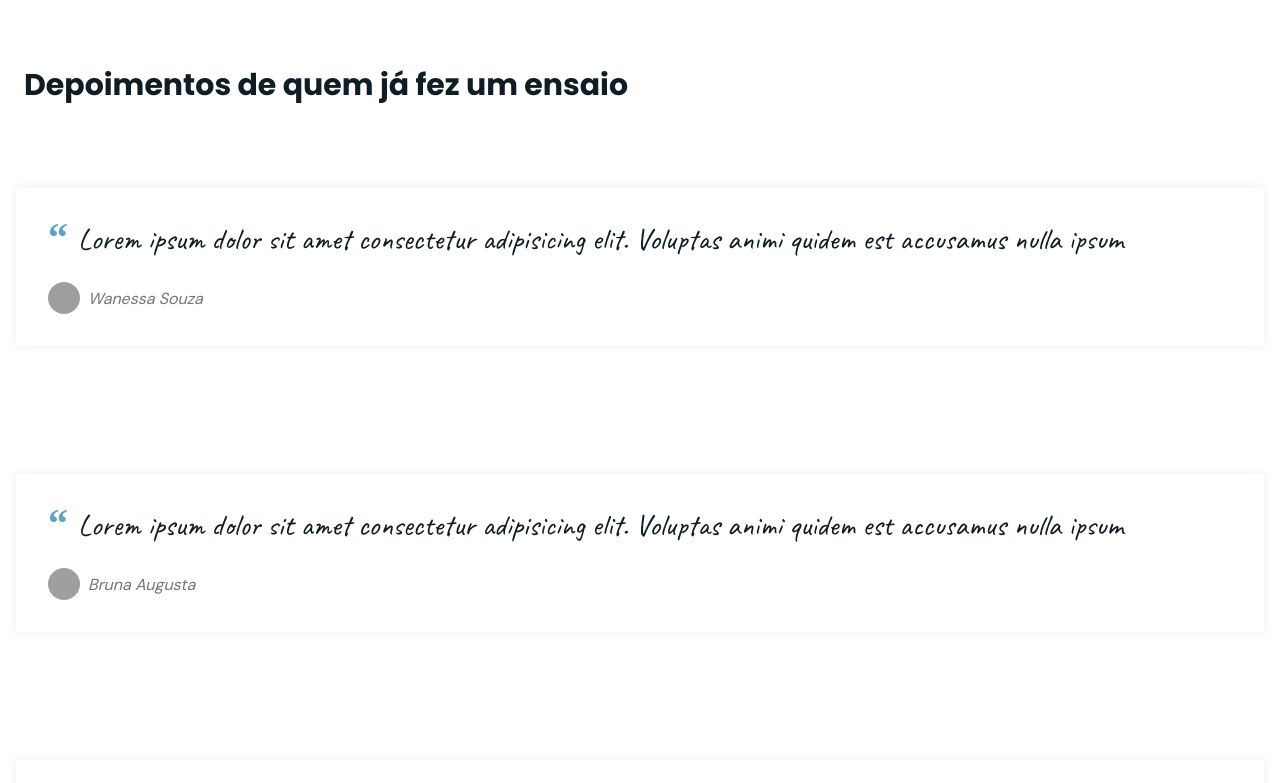
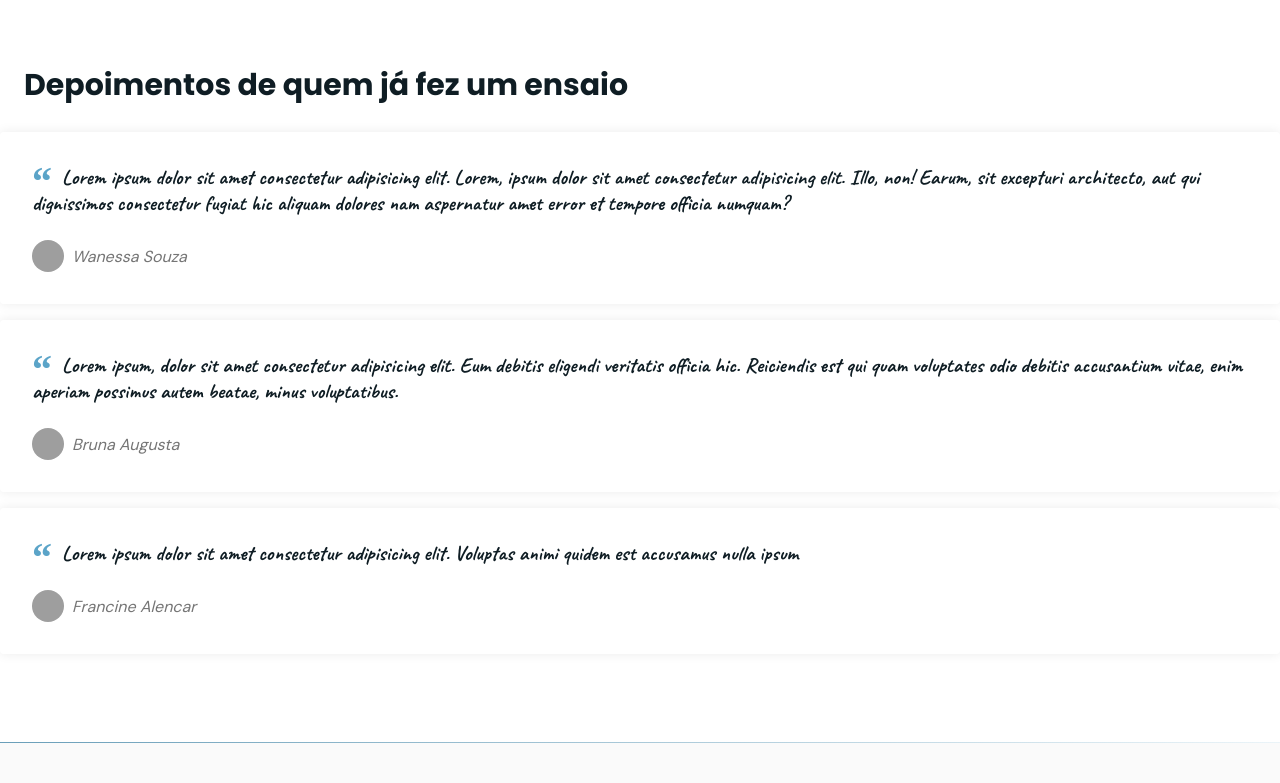
Before and after one commit to JosePHwillian/OrigenSix, a plain HTML site: page index.html in a window 1280 px wide. Shown: the part 4200-4983 px from the top of the page. Drawn offline with nearby package versions, Linux system fonts and the light colour scheme; grey boxes are pictures that could not be loaded; files whose address does not match are found by name.

Commit message:
Add files via upload

```diff
--- a/index.html
+++ b/index.html
@@ -10,12 +10,12 @@
     <!--Icons-->
     <link rel="stylesheet" href="assets/fonts/style.css" />
 
-    <!--Swiper-->
+    <!--Swiper
     <link
       rel="stylesheet"
-      href="href"
-      ="https://unpkg.com/swiper/swiper-bundle.min.css"
+      href="https://unpkg.com/swiper/swiper-bundle.min.css"
     />
+    -->
     <!--Styles-->
     <link rel="stylesheet" href="style.css" />
 
@@ -166,7 +166,10 @@
                   <p>
                     <span>&ldquo;</span>
                     Lorem ipsum dolor sit amet consectetur adipisicing elit.
-                    Voluptas animi quidem est accusamus nulla ipsum
+                    Lorem, ipsum dolor sit amet consectetur adipisicing elit.
+                    Illo, non! Earum, sit excepturi architecto, aut qui
+                    dignissimos consectetur fugiat hic aliquam dolores nam
+                    aspernatur amet error et tempore officia numquam?
                   </p>
                   <cite>
                     <img
@@ -177,12 +180,15 @@
                   </cite>
                 </blockquote>
               </div>
+
               <div class="testimonial swiper-slide">
                 <blockquote>
                   <p>
                     <span>&ldquo;</span>
-                    Lorem ipsum dolor sit amet consectetur adipisicing elit.
-                    Voluptas animi quidem est accusamus nulla ipsum
+                    Lorem ipsum, dolor sit amet consectetur adipisicing elit.
+                    Eum debitis eligendi veritatis officia hic. Reiciendis est
+                    qui quam voluptates odio debitis accusantium vitae, enim
+                    aperiam possimus autem beatae, minus voluptatibus.
                   </p>
                   <cite>
                     <img
@@ -193,6 +199,7 @@
                   </cite>
                 </blockquote>
               </div>
+
               <div class="testimonial swiper-slide">
                 <blockquote>
                   <p>
@@ -211,7 +218,6 @@
               </div>
             </div>
 
-            <!-- If we need pagination -->
             <div class="swiper-pagination"></div>
           </div>
         </div>
@@ -247,8 +253,9 @@
       </section>
     </main>
 
-    <!-- swiper -->
-    <script src="https://unpkg.com/swiper/swiper-bundle.min.js"></script>
+    <!-- swiper
+    <script src="https://unpkg.com/swiper/swiper-bundle.min.js"></script> -->
+
     <!-- scrollreveal -->
     <script src="https://unpkg.com/scrollreveal"></script>
     <!--main.js-->
--- a/main.js
+++ b/main.js
@@ -29,8 +29,8 @@ window.addEventListener('scroll', function () {
   }
 })
 
-/* Testimonials carousel slider swiper */
-const swiper = new swiper('.swiper-container', {
+/* Testimonials carousel slider swiper
+const swiper = new Swiper('.swiper-container', {
   slidesPerView: 1,
   pagination: {
     el: '.swiper-pagination'
@@ -38,9 +38,10 @@ const swiper = new swiper('.swiper-container', {
   mousewheel: true,
   keyboard: true
 })
+*/
 
 /* ScrollReveal: Mostrar elementos quando der scroll na página */
-const scrollReveal = scrollReveal({
+const scrollReveal = ScrollReveal({
   origin: 'top',
   distance: '30px',
   duration: 700,
--- a/style.css
+++ b/style.css
@@ -365,7 +365,8 @@ nav.show div.icon-close {
 }
 
 #testimonials blockquote p {
-  font: 400 1.875rem 'Caveat', sans-serif;
+  /*pode ser desativado essa font*/
+  font: 700 1.3rem 'Caveat', serif;
   position: relative;
   text-indent: 1.875rem;
   margin-bottom: 1.5rem;
@@ -399,7 +400,7 @@ nav.show div.icon-close {
 
 .swiper-slide {
   height: auto;
-  padding: 4rem 1rem;
+  padding: 0.5rem 0rem;
 }
 
 .swiper-pagination-bullet {
```
